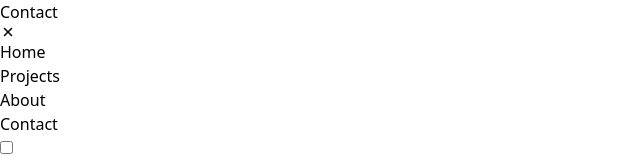
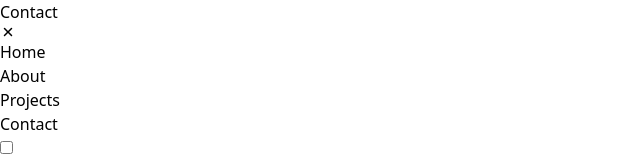
Before and after one commit to Shreyashthaware2003/Portfolioo, a React (Vite) app: page / in a window 1280 px wide. Both pictures are taken after a click on the icon 8 px from the left and 428 px from the top of the page. Shown: the part 396-554 px from the top of the page, without its empty margins (0-640 px from the left). Built offline with nearby package versions, Linux system fonts and the light colour scheme.

Commit message:
minor changes

```diff
--- a/src/component/Portfolio.jsx
+++ b/src/component/Portfolio.jsx
@@ -237,10 +237,10 @@ function Portfolio() {
                                         <Link to={'home'} smooth={true} offset={-120} duration={500}>Home</Link>
                                     </li>
                                     <li className={`px-4 py-2 ${color ? 'hover:bg-[#67fd67] hover:text-black text-white' : 'hover:bg-blue-600 hover:text-white'} rounded-md cursor-pointer`}>
-                                        <Link to={'projects'} smooth={true} offset={-20} duration={500}>Projects</Link>
+                                        <Link to={'about'} smooth={true} offset={-20} duration={500}>About</Link>
                                     </li>
                                     <li className={`px-4 py-2 ${color ? 'hover:bg-[#67fd67] hover:text-black text-white' : 'hover:bg-blue-600 hover:text-white'} rounded-md cursor-pointer`}>
-                                        <Link to={'about'} smooth={true} offset={-20} duration={500}>About</Link>
+                                        <Link to={'projects'} smooth={true} offset={-20} duration={500}>Projects</Link>
                                     </li>
                                     <li className={`px-4 py-2 ${color ? 'hover:bg-[#67fd67] hover:text-black text-white' : 'hover:bg-blue-600 hover:text-white'} rounded-md cursor-pointer`}>
                                         <Link to={'contact'} smooth={true} offset={-20} duration={500}>Contact</Link>
```
